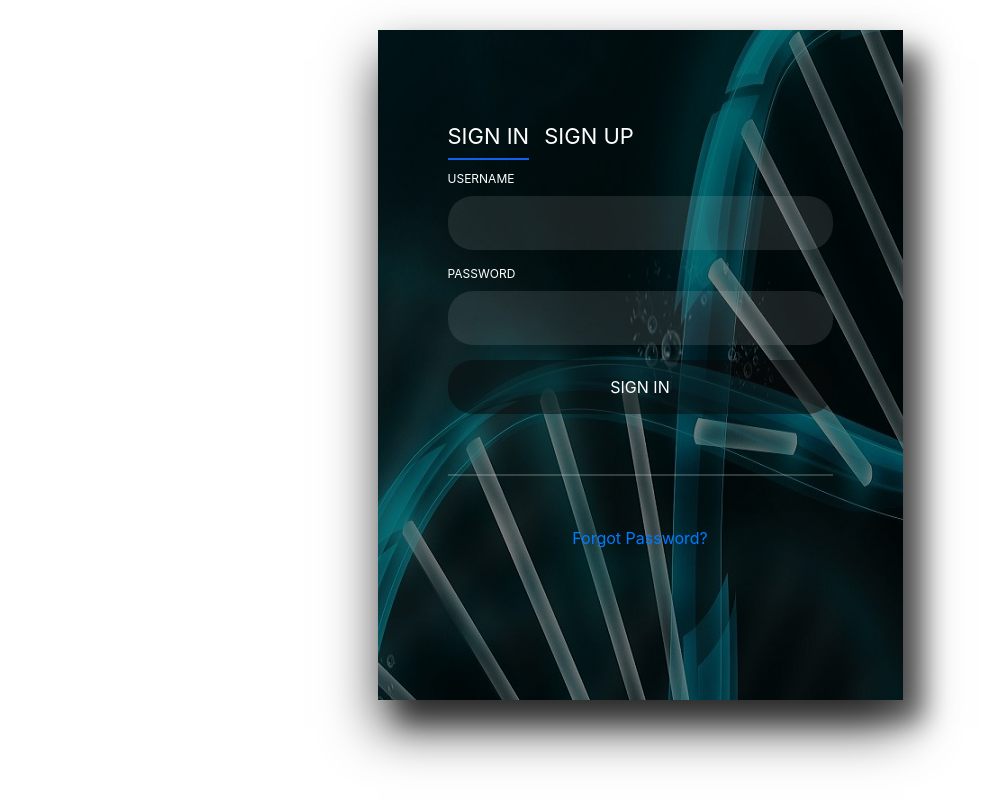
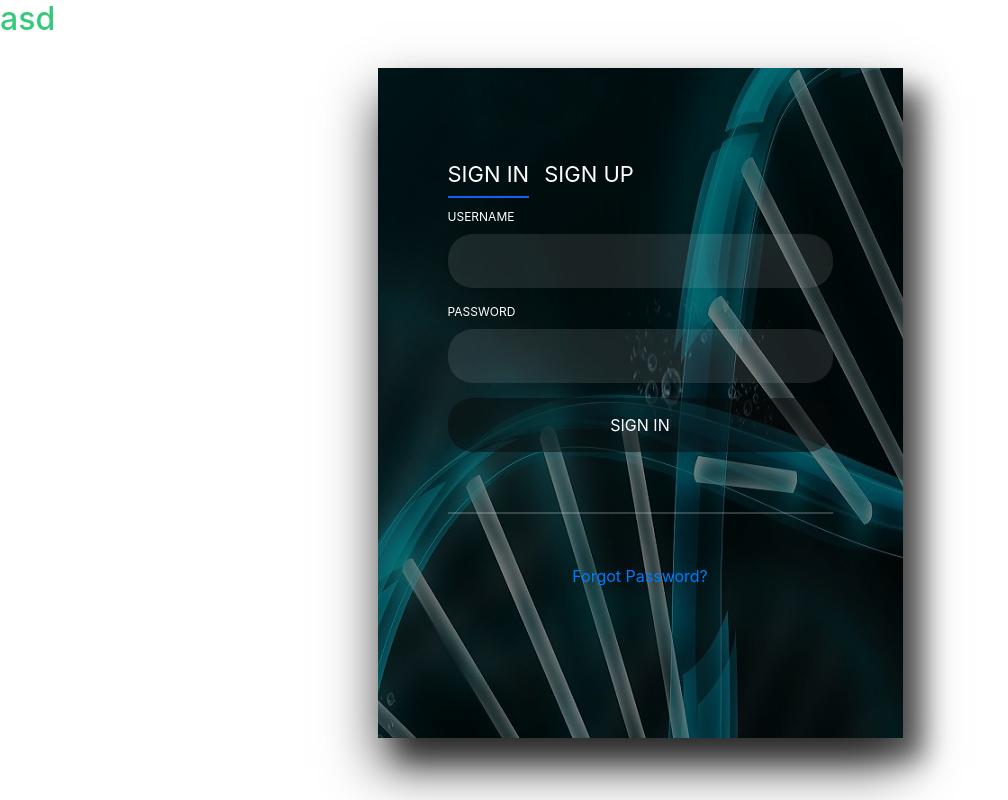
Before and after one commit to OinsaneX/tid2projeto, a React (Create React App) app: page / in a window 1280 px wide. Shown: the whole page, without its empty margins (0-1008 px from the left). Built offline with nearby package versions, Linux system fonts and the light colour scheme.

Commit message:
make it betteds

```diff
--- a/src/App.js
+++ b/src/App.js
@@ -36,6 +36,7 @@ const verifyLogin =async()=>{
   return (
 
     <div className="App">
+      <h2>asd</h2>
     <Router>
 
 
```
